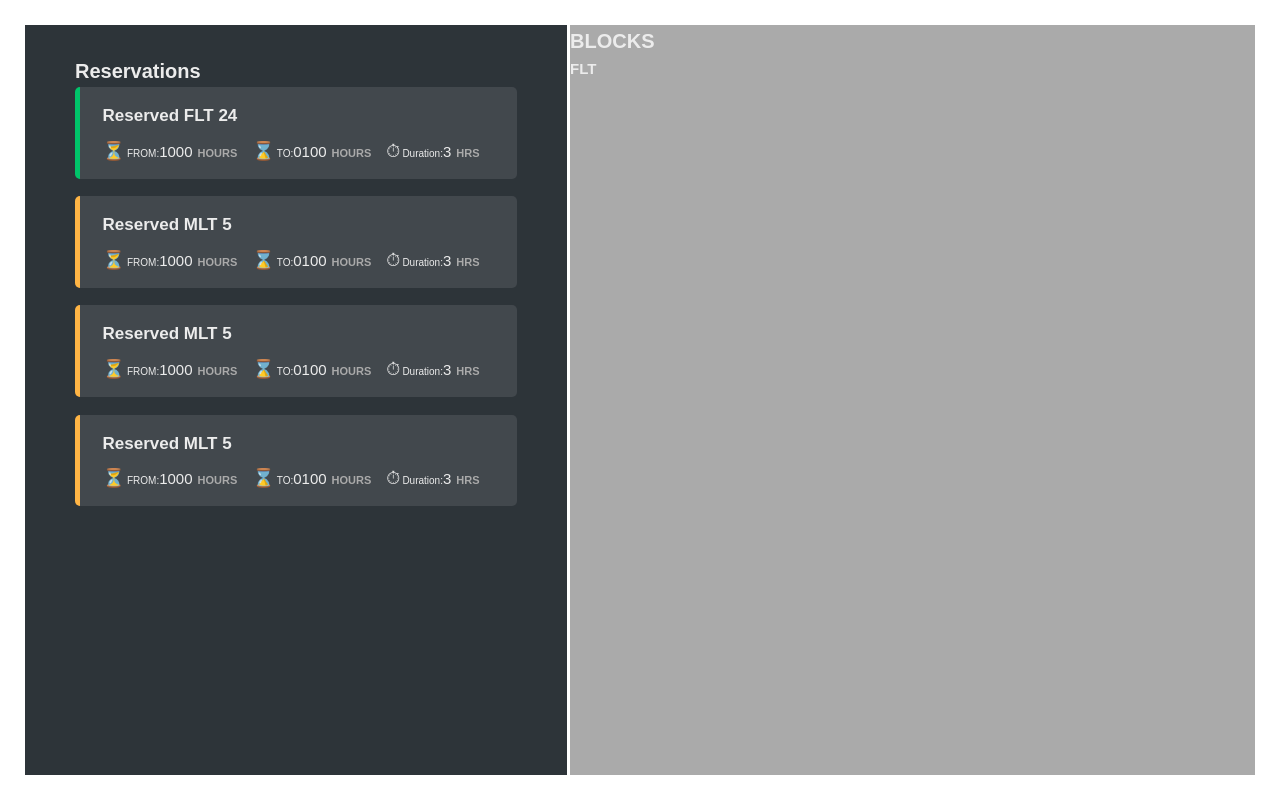
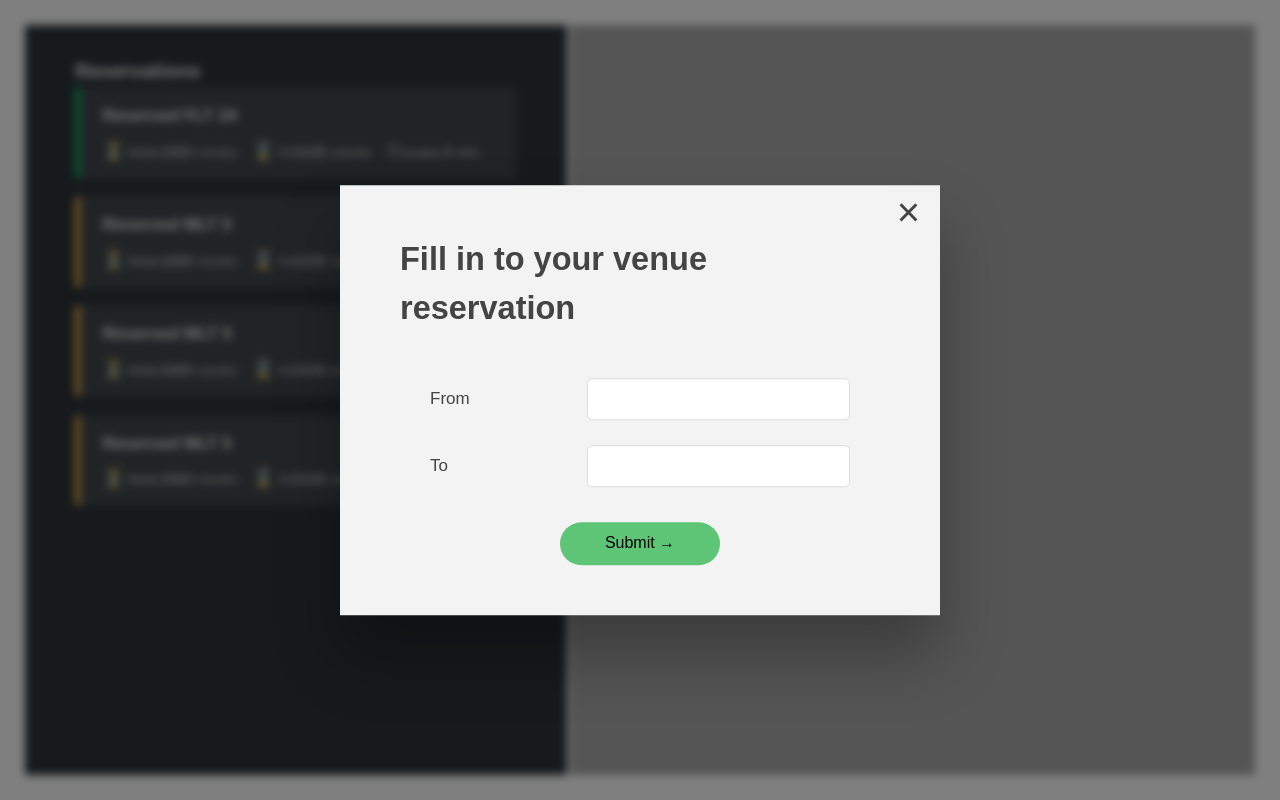
Before and after one commit to Kandy-Hamisi/venue-finder, a PHP site: page / in a window 1280 px wide. Run offline with PHP 8.4, Linux system fonts and the light colour scheme.

Commit message:
designed the reservation form

```diff
--- a/css/style.css
+++ b/css/style.css
@@ -21,6 +21,28 @@ body {
     padding: 2.5rem;
 
     display: flex;
+}
+
+/* GENERAL ELEMENTS */
+.btn {
+    display: inline-block;
+    background-color: #5ec576;
+    font-size: 1.6rem;
+    font-family: inherit;
+    font-weight: 500;
+    border: none;
+    padding: 1.25rem 4.5rem;
+    border-radius: 10rem;
+    cursor: pointer;
+    transition: all 0.3s;
+}
+
+.btn:hover {
+    background-color: #4bbb7d;
+}
+
+button:focus {
+    outline: none;
 }
 
 /* SIDEBAR */
@@ -93,6 +115,8 @@ body {
     font-weight: 800;
 }
 
+
+/*
 .form {
     background-color: #42484d;
     border-radius: 5px;
@@ -103,7 +127,7 @@ body {
     grid-template-columns: 1fr 1fr;
     gap: 0.5rem 2.5rem;
 
-    /* Match height and activity boxes */
+    ( Match height and activity boxes )
     height: 9.25rem;
     transition: all 0.5s, transform 1ms;
 }
@@ -146,6 +170,7 @@ body {
 .form__btn {
     display: none;
 }
+*/
 
 
 
@@ -165,8 +190,85 @@ body {
 
 .container__secondary {
 
+
 }
 
 .container__tertiary {
 
 }
+
+/* BOOKING FORM */
+.modal {
+    color: #444;
+    position: fixed;
+    top: 50%;
+    left: 50%;
+    transform: translate(-50%, -50%);
+    max-width: 60rem;
+    background-color: #f3f3f3;
+    padding: 5rem 6rem;
+    box-shadow: 0 4rem 6rem rgba(0, 0, 0, 0.3);
+    z-index: 1000;
+    transition: all 0.5s;
+}
+
+.overlay {
+    position: fixed;
+    top: 0;
+    left: 0;
+    width: 100%;
+    height: 100%;
+    background-color: rgba(0, 0, 0, 0.5);
+    backdrop-filter: blur(4px);
+    z-index: 100;
+    transition: all 0.5s;
+}
+
+.modal__header {
+    font-size: 3.25rem;
+    margin-bottom: 4.5rem;
+    line-height: 1.5;
+}
+
+.modal__form {
+    margin: 0 3rem;
+    display: grid;
+    grid-template-columns: 1fr 2fr;
+    align-items: center;
+    gap: 2.5rem;
+}
+
+.modal__form label {
+    font-size: 1.7rem;
+    font-weight: 500;
+}
+
+.modal__form input {
+    font-size: 1.7rem;
+    padding: 1rem 1.5rem;
+    border: 1px solid #ddd;
+    border-radius: 0.5rem;
+}
+
+.modal__form button {
+    grid-column: 1 / span 2;
+    justify-self: center;
+    margin-top: 1rem;
+}
+
+.btn--close-form {
+    font-family: inherit;
+    color: inherit;
+    position: absolute;
+    top: 0.5rem;
+    right: 2rem;
+    font-size: 4rem;
+    cursor: pointer;
+    border: none;
+    background: none;
+}
+
+/* .hidden {
+    visibility: hidden;
+    opacity: 0;
+} */
--- a/index.html
+++ b/index.html
@@ -12,6 +12,7 @@
         <h1>Reservations</h1>
 
         <ul class="reserves">
+<!--
             <form class="form hidden">
                 <div class="form__row">
                     <label class="form__label">From</label>
@@ -23,7 +24,8 @@
                     <input class="form__input" placeholder="0000 hrs">
                 </div>
                 <button class="form__btn">OK</button>
-            </form>
+            </form> -->
+
 
             <li class="reserve reserved--active">
                 <h2 class="reserve__title">Reserved FLT 24</h2>
@@ -124,25 +126,25 @@
     </div>
 
     <div id="main">
-        <div class="container__primary">
 
-            <div id="blocks" class="container__secondary">
-                <h1>BLOCKS</h1>
-
-
-            </div>
-
-
-            <div id="rooms" class="container__tertiary">
-                <h2>FLT</h2>
-
-
-            </div>
-
-
-        </div>
 
     </div>
 
+    <div class="modal hidden">
+        <button class="btn--close-form">&times;</button>
+        <h2 class="modal__header">
+          Fill in to your venue reservation
+        </h2>
+        <form class="modal__form">
+          <label>From</label>
+          <input type="text" />
+          <label>To</label>
+          <input type="text" />
+          <button class="btn">Submit &rarr;</button>
+        </form>
+    </div>
+
+      <div class="overlay hidden"></div>
+
 </body>
 </html>
```
